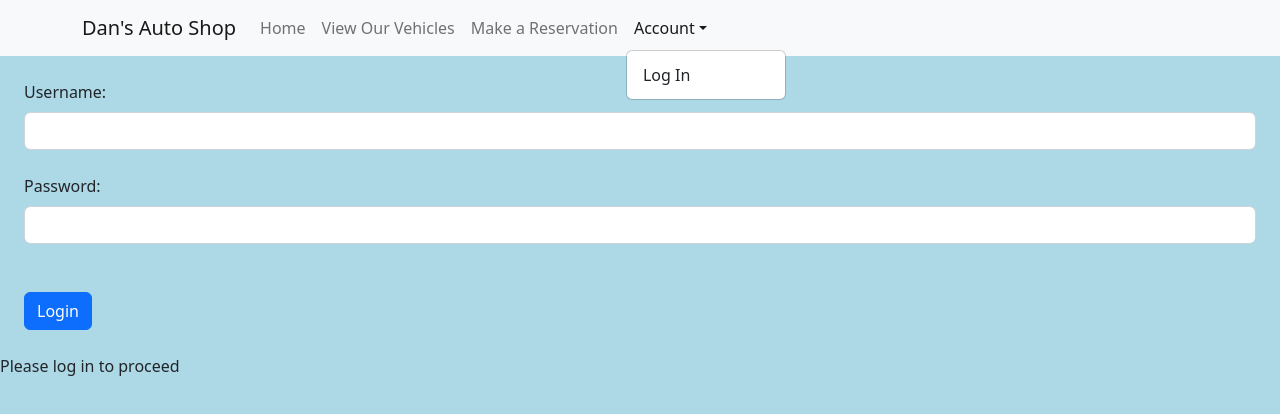
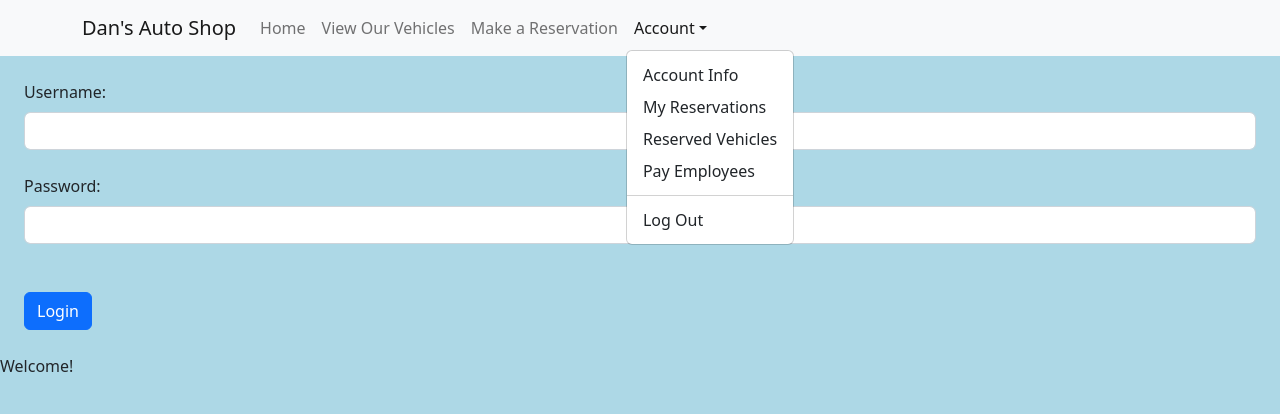
Before and after one commit to MaxEdwards20/Auto-Shop, a React (Vite) app in the folder frontEnd/: page /account/login in a window 1280 px wide. Both pictures are taken after a click on the button "Account". Shown: the top 414 px of the page. Built offline with nearby package versions, Linux system fonts and the light colour scheme.

Commit message:
Added context to the requests to for user type and updated dropdown on the NavBar to match better

```diff
--- a/frontEnd/src/App.tsx
+++ b/frontEnd/src/App.tsx
@@ -2,14 +2,18 @@ import { BrowserRouter } from "react-router-dom";
 import Router from "./Components/Router";
 import NavBar from "./Components/Navbar";
 import { useState } from "react";
-
+import { useContext } from "react";
+import { AuthContext } from "./context/AuthContext";
+import { AuthProvider } from "./context/AuthContext";
 function App() {
-  const [isAuthenticated, setIsAuthenticated] = useState(false);
+  useContext(AuthContext);
   return (
-    <BrowserRouter>
-      <NavBar props={isAuthenticated} />
-      <Router></Router>
-    </BrowserRouter>
+    <AuthProvider>
+      <BrowserRouter>
+        <NavBar />
+        <Router></Router>
+      </BrowserRouter>
+    </AuthProvider>
   );
 }
 
--- a/frontEnd/src/Components/NavBarDropdown.tsx
+++ b/frontEnd/src/Components/NavBarDropdown.tsx
@@ -1,33 +1,55 @@
+import context from "react-bootstrap/esm/AccordionContext";
 import NavDropdown from "react-bootstrap/NavDropdown";
+import { AuthContext } from "../context/AuthContext";
+import { useContext } from "react";
 
 export default function NavBarDropdown(props: any) {
-  const isAuthenticated = props.isAuthenticated;
+  const { isAuthenticated, userType, login } = useContext(AuthContext);
+  login("admin"); // for testing the different views
+  if (!isAuthenticated) {
     return (
-    <div>
-      {isAuthenticated ? (
+      <NavDropdown title="Account" id="basic-nav-dropdown">
+        <NavDropdown.Item href="/account/login">Log In</NavDropdown.Item>
+      </NavDropdown>
+    );
+  }
+  // we know they are authenticated here
+  if (userType == "admin") {
+    return (
       <NavDropdown title="Account" id="basic-nav-dropdown">
         <NavDropdown.Item href="/account">Account Info</NavDropdown.Item>
-          <NavDropdown.Item href="/reservation">
-            My Reservations
-          </NavDropdown.Item>
+        <NavDropdown.Item href="/reservation">My Reservations</NavDropdown.Item>
         <NavDropdown.Item href="/account/vehicles">
           Reserved Vehicles
         </NavDropdown.Item>
-          {props.isManager ? (
-            <NavDropdown.Item href="/account/pay">
-              Pay Employees
-            </NavDropdown.Item>
-          ) : (
-            <NavDropdown.Item href="/account/hours">Log Hours</NavDropdown.Item>
-          )}
+        <NavDropdown.Item href="/payemployees">Pay Employees</NavDropdown.Item>
         <NavDropdown.Divider />
         <NavDropdown.Item href="/account/login">Log Out</NavDropdown.Item>
       </NavDropdown>
-      ) : (
+    );
+  } else if (userType == "employee") {
+    return (
       <NavDropdown title="Account" id="basic-nav-dropdown">
-          <NavDropdown.Item href="/account/login">Log In</NavDropdown.Item>
+        <NavDropdown.Item href="/account">Account Info</NavDropdown.Item>
+        <NavDropdown.Item href="/reservation">My Reservations</NavDropdown.Item>
+        <NavDropdown.Item href="/account/vehicles">
+          Reserved Vehicles
+        </NavDropdown.Item>
+        <NavDropdown.Item href="/loghours">Log Hours</NavDropdown.Item>
+        <NavDropdown.Divider />
+        <NavDropdown.Item href="/account/login">Log Out</NavDropdown.Item>
       </NavDropdown>
-      )}
-    </div>
     );
   }
+  return (
+    <NavDropdown title="Account" id="basic-nav-dropdown">
+      <NavDropdown.Item href="/account">Account Info</NavDropdown.Item>
+      <NavDropdown.Item href="/reservation">My Reservations</NavDropdown.Item>
+      <NavDropdown.Item href="/account/vehicles">
+        Reserved Vehicles
+      </NavDropdown.Item>
+      <NavDropdown.Divider />
+      <NavDropdown.Item href="/account/login">Log Out</NavDropdown.Item>
+    </NavDropdown>
+  );
+}
--- a/frontEnd/src/context/AuthContext.tsx
+++ b/frontEnd/src/context/AuthContext.tsx
@@ -1,11 +1,44 @@
-import React, { createContext, useState } from "react";
+import React, { createContext, useState, ReactNode } from "react";
+import { UserType } from "../types/userTypes";
 
-interface AuthContextProps {
+type AuthContextType = {
   isAuthenticated: boolean;
-  setIsAuthenticated: React.Dispatch<React.SetStateAction<boolean>>; // used to trigger a state change when users are logged in
-}
+  userType: UserType | null;
+  login: (userType: UserType) => void;
+  logout: () => void;
+};
 
-export const AuthContext = createContext<AuthContextProps>({
+type AuthProviderProps = {
+  children: ReactNode;
+};
+
+export const AuthContext = createContext<AuthContextType>({
   isAuthenticated: false,
-  setIsAuthenticated: () => {},
+  userType: null,
+  login: () => {},
+  logout: () => {},
 });
+
+export const AuthProvider = ({ children }: AuthProviderProps) => {
+  const [isAuthenticated, setIsAuthenticated] = useState(false);
+  const [userType, setUserType] = useState<UserType | null>(null);
+
+  const login = (userType: UserType) => {
+    setIsAuthenticated(true);
+    setUserType(userType);
+  };
+
+  const logout = () => {
+    setIsAuthenticated(false);
+    setUserType(null);
+  };
+
+  const values: AuthContextType = {
+    isAuthenticated,
+    userType,
+    login,
+    logout,
+  };
+
+  return <AuthContext.Provider value={values}>{children}</AuthContext.Provider>;
+};
--- /dev/null
+++ b/frontEnd/src/types/userTypes.ts
@@ -0,0 +1 @@
+export type UserType = "admin" | "user" | "employee";
```
Lines whose indentation alone changed are shown as unchanged.
